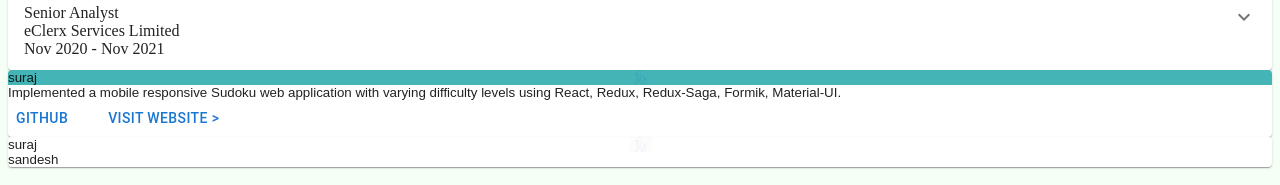
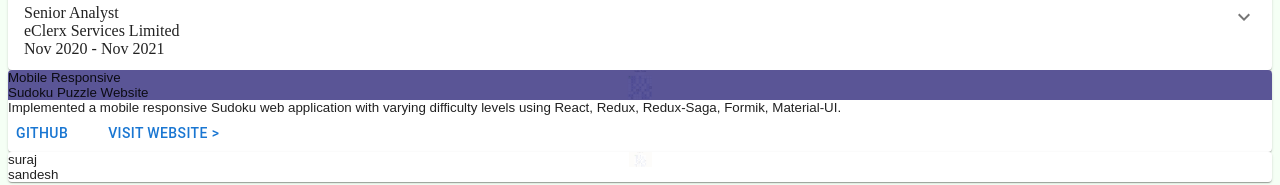
Before and after one commit to IlIIIlIIIlIlIlI/personal_website, a React (Create React App) app: page / in a window 1280 px wide. Shown: the part 954-1139 px from the top of the page. Built offline with nearby package versions, Linux system fonts and the light colour scheme.

Commit message:
new changes

```diff
--- a/src/InteractiveCards/_InteractiveCards.scss
+++ b/src/InteractiveCards/_InteractiveCards.scss
@@ -8,6 +8,7 @@ $base-class: interactive-cards;
   &__container {
     font-family: 'eurostile', sans-serif;
     width: 100%;
+    border-radius: 8px;
   }
 
   &__main-card {
--- a/src/Projects/Projects.tsx
+++ b/src/Projects/Projects.tsx
@@ -12,9 +12,12 @@ function Projects() {
           <InteractiveCards
             backGroundColor='#F7F0E8'
             backGroundImageLink='/images/sudoku.png'
-            backGroundColour='rgba(26, 166, 171, 0.8)'
+            backGroundColour='rgba(63, 58, 137, 0.85)'
             nonHoverContent={
-              <div className={`${scssObj.baseClass}__non-hover`}>suraj</div>
+              <div className={`${scssObj.baseClass}__non-hover`}>
+                <div>Mobile Responsive</div>
+                <div>Sudoku Puzzle Website</div>
+              </div>
             }
             hoverContent={
               <div className={`${scssObj.baseClass}__on-hover`}>
--- a/src/Projects/_Projects.scss
+++ b/src/Projects/_Projects.scss
@@ -33,6 +33,7 @@ $base-class: projects;
     flex-direction: column;
     justify-content: center;
     align-items: center;
+    border-radius: 8px;
   }
 
   &__button-website {
@@ -50,6 +51,14 @@ $base-class: projects;
     border: 1px solid #6e07f3 !important;
     border-radius: 20px !important;
     background-color: #6e07f3 !important;
+  }
+
+  &__non-hover {
+    font-family: 'eurostile', sans-serif;
+    font-size: 32px;
+    font-weight: 600;
+    text-align: center;
+    color: white;
   }
 
   &__extra {
```
